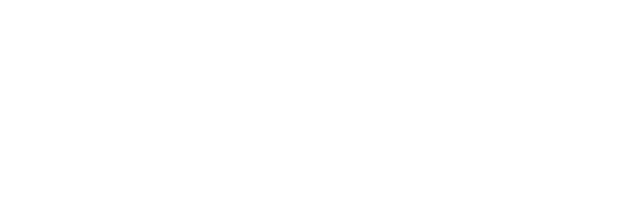
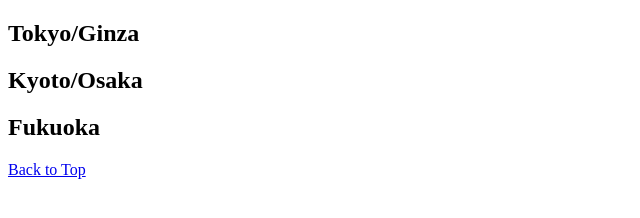
Before and after one commit to LaunchCodeAllhubs/js-assignment-4-html-me-something-Eibone, a website: page index.html in a window 1280 px wide. Shown: the whole page, without its empty margins (0-640 px from the left). Drawn offline with Linux system fonts and the light colour scheme.

Commit message:
Base Code and Images

```diff
--- a/index.html
+++ b/index.html
@@ -1,8 +1,30 @@
 <!DOCTYPE html>
 <html>
    <head>
+      <title>My Trip to Japan</title>
+      <a name="backTop"></a>
    </head>
    <body>
+      <header>
+
+      </header>
+      <main>
+         <article>
+            <section>
+               <h2>Tokyo/Ginza</h2>
+               <p></p>
+            </section>
+            <section>
+               <h2>Kyoto/Osaka</h2>
+            </section>
+            <section>
+               <h2>Fukuoka</h2>
+            </section>
+         </article>
+      </main>
       <!-- Write your HTML in this file! -->
    </body>
+   <footer>
+      <a href="#backTop">Back to Top</a>
+   </footer>
 </html>
```
Also changed, not shown: images/FB_IMG_1648941077288.jpg (added), images/Fuji.jpg (added), images/FujiTokyo.jpg (added), images/Fukuoka.jpg (added), images/Kyoto.jpg (added), images/Kyoto2.jpg (added), images/Sushi.jpg (added), images/market.jpg (added).
